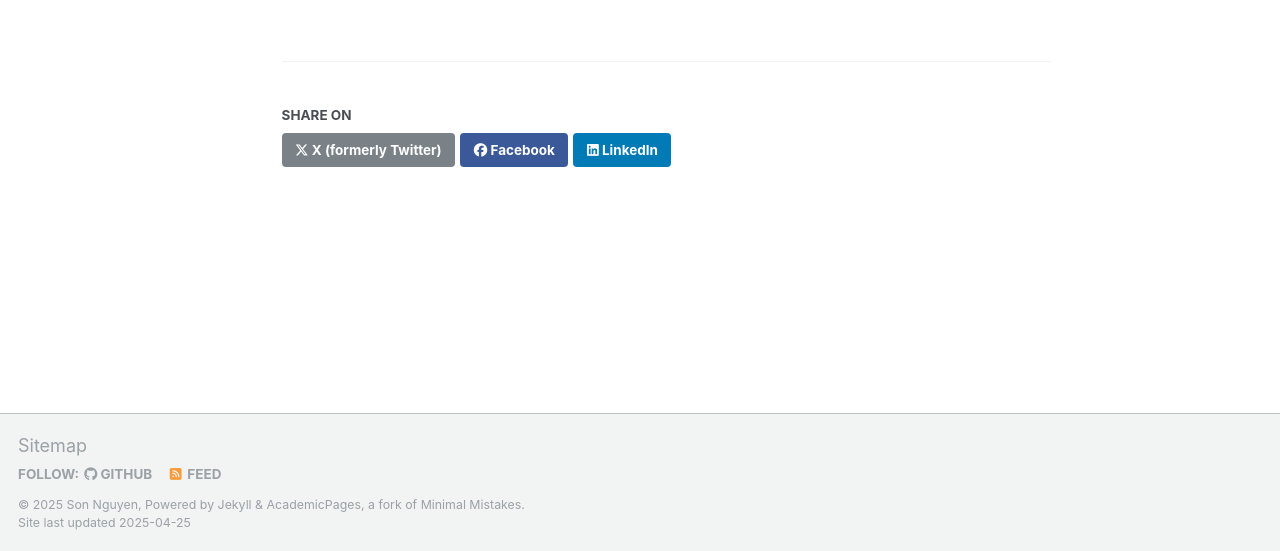
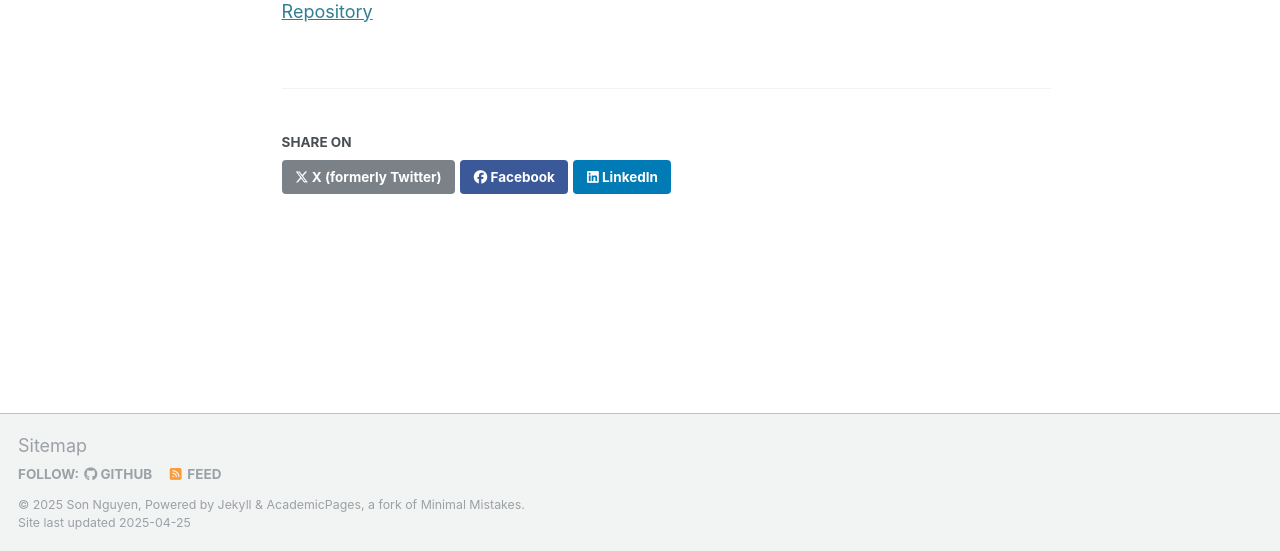
Before and after one commit to Fundog5474/Fundog5474.github.io, a Jekyll site: the page built from _portfolio/portfolio-2.html, in a window 1280 px wide and 1388 px high. Shown: the part 837-1388 px from the top of the window. Built offline with Jekyll 4.4.1, drawn with Linux system fonts in a browser that asks for light colours; some web fonts are replaced.

Commit message:
Update portfolio-2.html

```diff
--- a/_portfolio/portfolio-2.html
+++ b/_portfolio/portfolio-2.html
@@ -5,3 +5,6 @@ collection: portfolio
 
 <iframe width="420" height="345" src="https://www.youtube.com/embed/ENVAGQ0DK8E">
 </iframe>
+
+
+<a href="https://github.com/NhatPham123tm/SoftwareDesign_Project">Repository</a>
```
